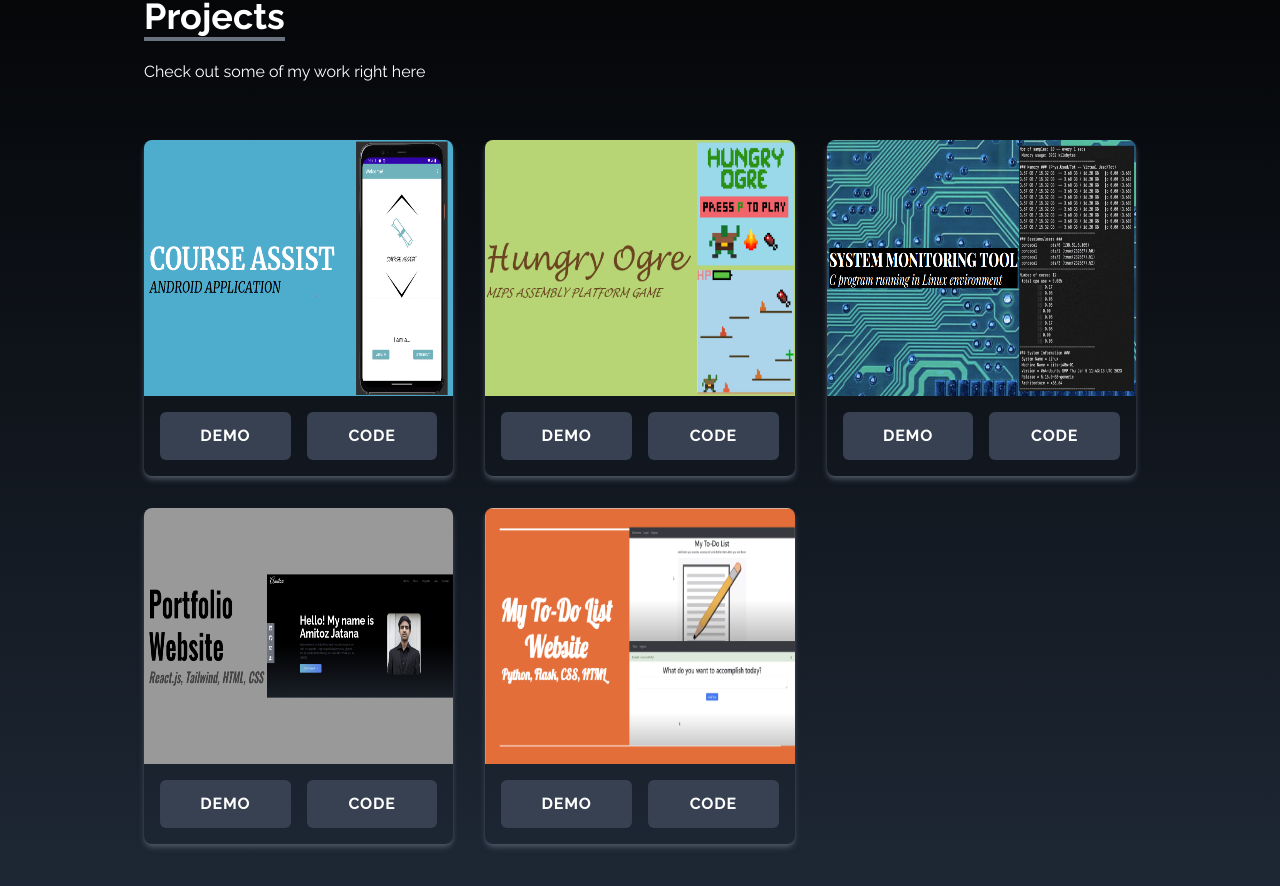
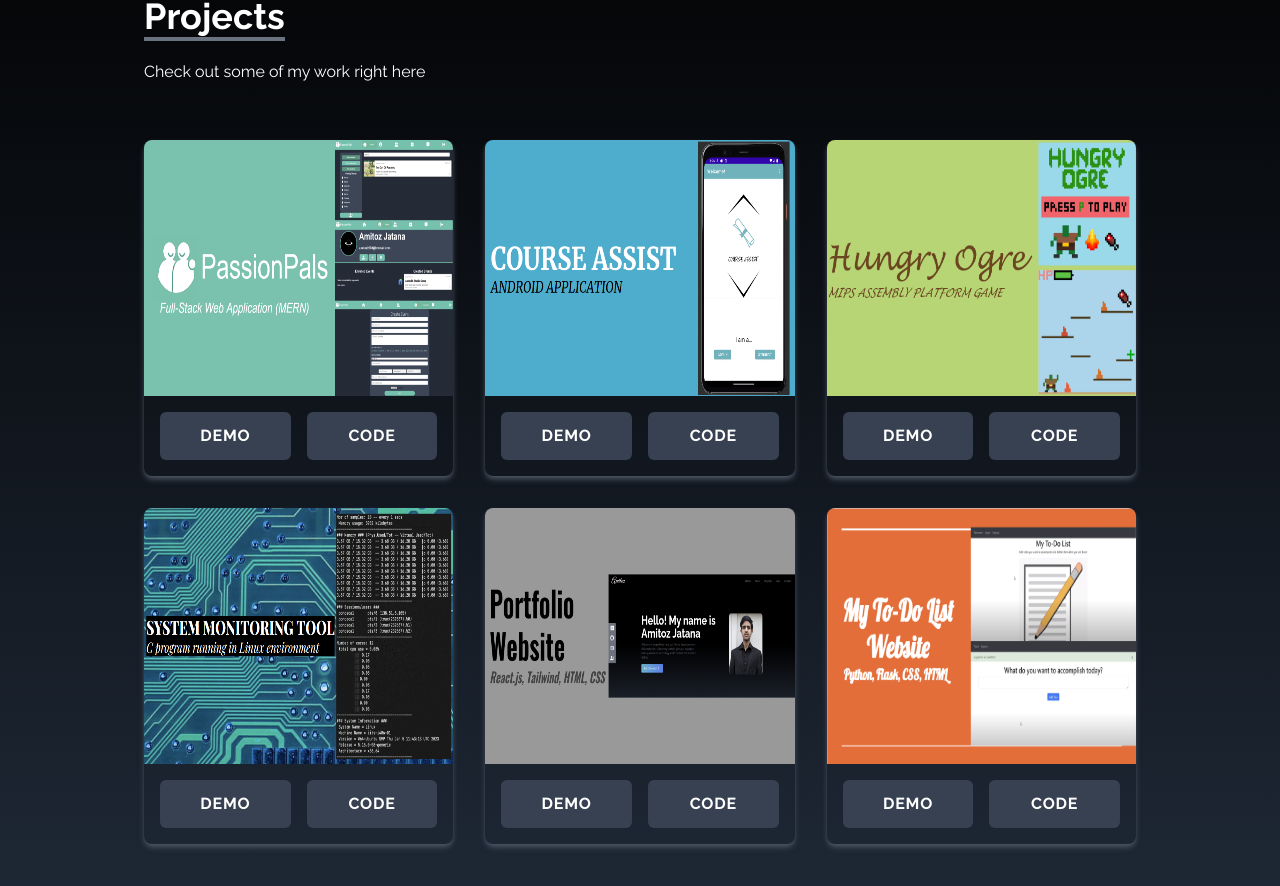
Before and after one commit to A-Jatana/amitoz-portfolio, a React (Create React App) app: page / in a window 1280 px wide. Shown: the part 1764-2650 px from the top of the page. Built offline with nearby package versions, Linux system fonts and the light colour scheme; the HTML template or start-up script is replaced by a standard one.

Commit message:
Added new project to portfolio

```diff
--- a/src/components/Portfolio.jsx
+++ b/src/components/Portfolio.jsx
@@ -4,40 +4,47 @@ import systemTool from '../assets/portfolio/system_monitoring_tool_linux.png'
 import hungryOgre from '../assets/portfolio/hungry_ogre_assembly.png'
 import personalPortfolio from '../assets/portfolio/portfolio_website_ss.png'
 import toDoList from '../assets/portfolio/to_do_list_pic.png'
+import passionPals from '../assets/portfolio/passionpalsSS2.png'
 
 const Portfolio = () => {
 
     const portfolios = [
         {
             id: 1,
+            src: passionPals,
+            demo: 'https://www.youtube.com/watch?v=Ef_Qj6rHB5I',
+            code: 'https://github.com/CSCC012023/final-project-s23-passion-pals'
+        },
+        {
+            id: 2,
             src: courseAssist,
             demo: 'https://youtu.be/EwwslcNDgYg',
             code: 'https://github.com/A-Jatana/Course-Assist-Application'
 
         },
         {
-            id: 2,
+            id: 3,
             src: hungryOgre,
             demo: 'https://utoronto.zoom.us/rec/share/P7vpCaMfyBZFzZWp_xdaqbJ9paqYC9AwHx9dVkoKe4Uzb2kwCVQuKygFRerdxFfi.f2sxs2Us5KvGdzj5',
             code: 'https://github.com/A-Jatana/Hungry-Ogre-Game'
 
         },
         {
-            id: 3,
+            id: 4,
             src: systemTool,
             demo: 'https://youtu.be/lw0haCv3KHQ',
             code: 'https://github.com/A-Jatana/SystemMonitoringTool'
 
         },
         {
-            id: 4,
+            id: 5,
             src: personalPortfolio,
             demo: 'https://www.youtube.com/watch?v=caIj5vt0tv4',
             code: 'https://github.com/A-Jatana/amitoz-portfolio'
 
         },
         {
-            id: 5,
+            id: 6,
             src: toDoList,
             demo: 'https://www.youtube.com/watch?v=susewRC7_Dw',
             code: 'https://github.com/A-Jatana/To-Do-List-Website'
```
Also changed, not shown: src/assets/portfolio/passionpalsSS2.png (added).
